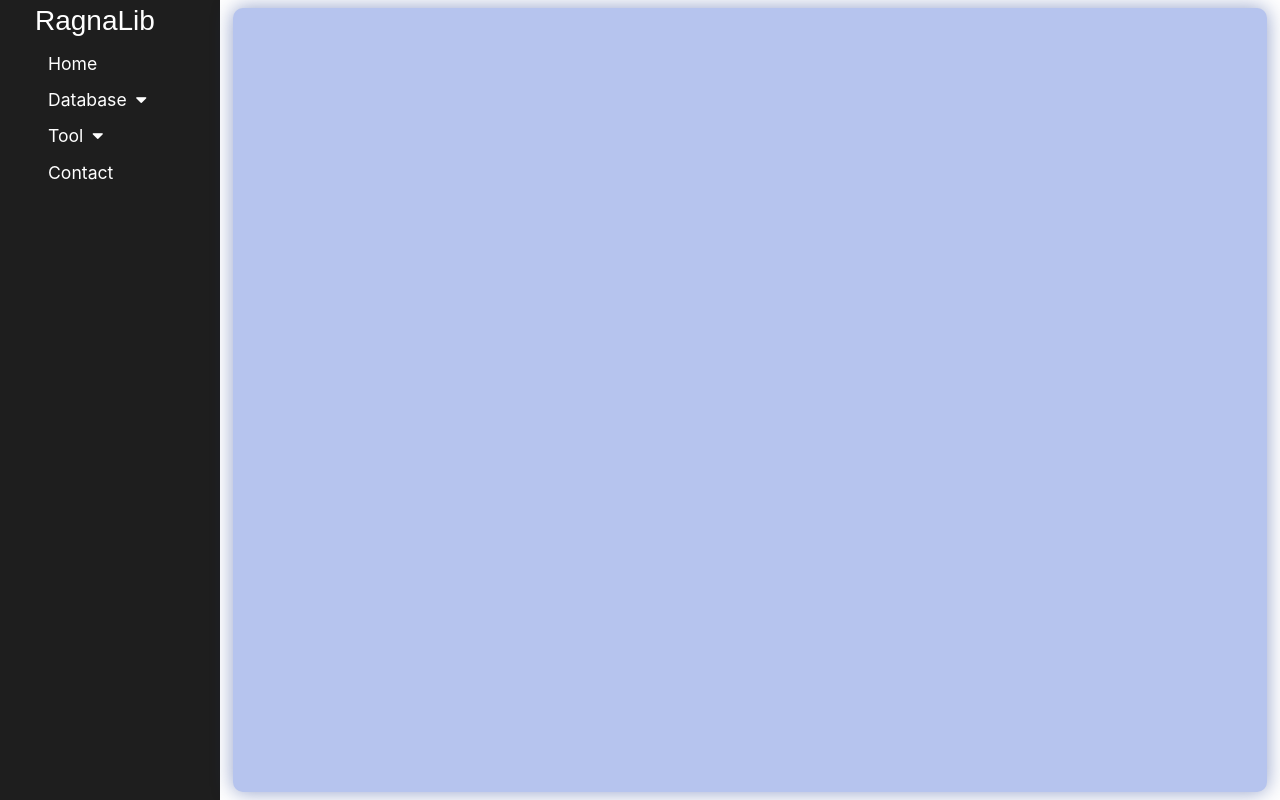
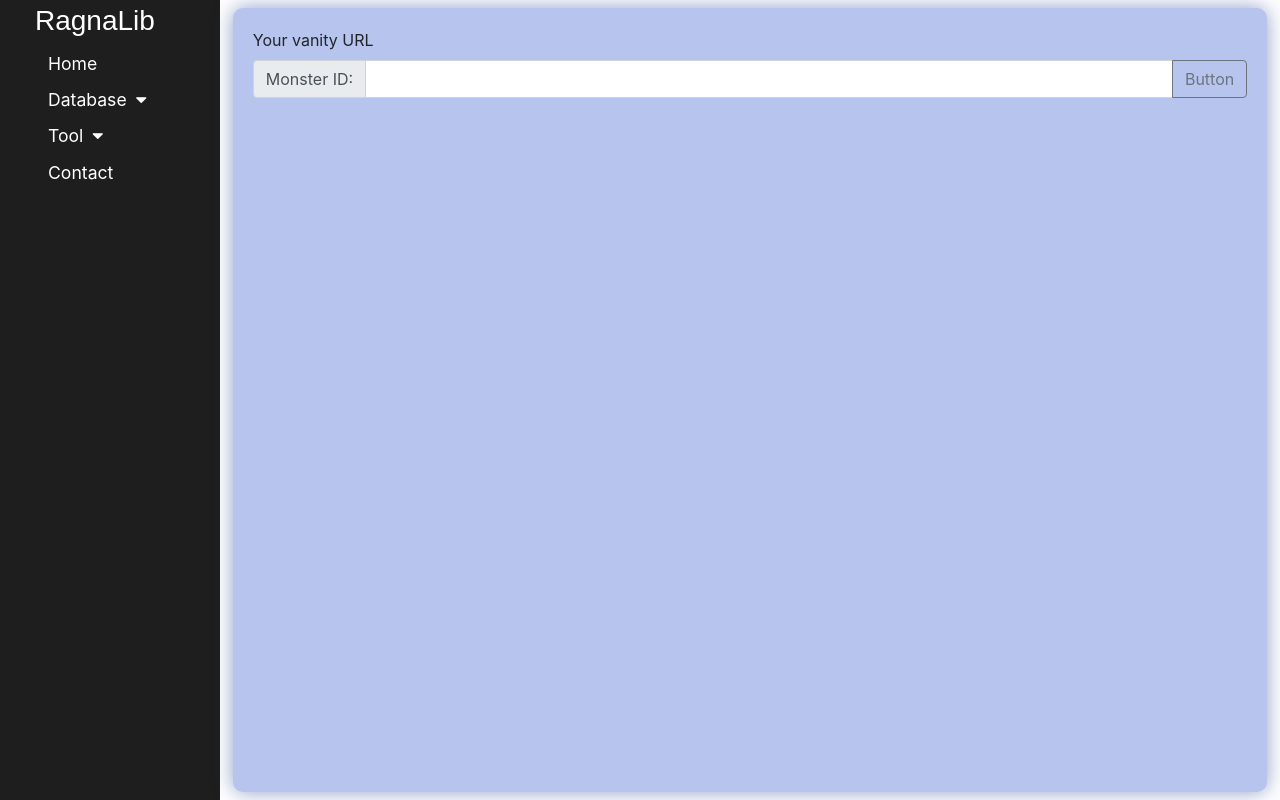
Before and after one commit to Berthot/TraningVue, a Vue app: page /database/monster in a window 1280 px wide. Built offline with nearby package versions, Linux system fonts and the light colour scheme.

Commit message:
add monster index

```diff
--- /dev/null
+++ b/src/components/MonsterIndex.vue
@@ -0,0 +1,37 @@
+<template>
+  <label for="basic-url">Your vanity URL</label>
+  <div class="input-group mb-3">
+    <div class="input-group-prepend">
+      <span class="input-group-text outraclasse" id="basic-addon3">Monster ID: </span>
+    </div>
+    <input type="text" class="form-control" id="basic-url" aria-describedby="basic-addon3" v-model="monster">
+    <div class="input-group-append">
+      <button class="btn btn-outline-secondary" type="button" @click="sendToMonster">Button</button>
+    </div>
+  </div>
+</template>
+
+
+<script lang="ts">
+import {defineComponent} from 'vue';
+
+export default defineComponent({
+
+  data() {
+    return {
+      monster: ""
+    }
+  },
+  methods: {
+    sendToMonster(): void {
+      this.$router.push({ name: 'Monster', params: { id: this.monster } })
+    }
+  }
+});
+</script>
+
+<style scoped>
+
+
+
+</style>
--- /dev/null
+++ b/src/helpers/notEmpty.ts
@@ -0,0 +1,3 @@
+export default function notEmpty<T>(obj: T): boolean {
+    return Object.keys(obj).length !== 0;
+}
--- a/src/router/index.ts
+++ b/src/router/index.ts
@@ -6,6 +6,11 @@ const routes: Array<RouteRecordRaw> = [
     path: '/',
     name: 'Home',
     component: Home
+  },
+  {
+    path: '/database/monster/',
+    name: 'MonsterIndex',
+    component: () => import(/* webpackChunkName: "Monster" */ '../components/MonsterIndex.vue')
   },
   {
     path: '/database/monster/:id',
--- a/src/stores/MonsterStore.ts
+++ b/src/stores/MonsterStore.ts
@@ -2,6 +2,7 @@ import {defineStore} from "pinia";
 import {MonsterRequest} from "@/Structs/MonsterApi";
 import axios from "axios";
 import mocJson from "@/assets/valk.json"
+import notEmpty from "@/helpers/notEmpty";
 
 // esse partial faz todos os atributos da interface serem opcionais, da para você tirar ele depois, ou definir isso direto na interface
 export type MonsterRequestOpcional = Partial<MonsterRequest>;
@@ -19,16 +20,17 @@ export const useMonsterStore = defineStore({
     },
     actions: {
         async fetchMonsterById(id: number): Promise<void> {
-            if (this.monsterById(id) !== undefined) {
+            if (notEmpty(this.monsterById(id))) {
                 return;
             }
-            return await new Promise(r => setTimeout(r, 2000));
-            // return await axios.get('https://localhost:5001/api/Monster/' + id).then((response) => {
-            //     const monster: MonsterRequest =  response.data;
-            //     this.addMonster(monster);
-            // }).catch((err) => {
-            //     console.log("ERRO CABULOZO AO TENTAR PEGAR O MONSTRO");
-            // })
+            // return await new Promise(r => setTimeout(r, 2000));
+            return await axios.get('https://localhost:5001/api/Monster/' + id).then((response) => {
+                const monster: MonsterRequest = response.data;
+                this.addMonster(monster);
+
+            }).catch((err) => {
+                console.log("ERRO CABULOZO AO TENTAR PEGAR O MONSTRO");
+            })
         },
         monsterById(id: number): MonsterRequestOpcional {
             const monster = this.monsters.find((monster: MonsterRequestOpcional) => monster.id === id);
@@ -39,7 +41,6 @@ export const useMonsterStore = defineStore({
         },
         addMonster(monster: MonsterRequest): void {
             this.monsters.push(monster);
-            console.log(this.monsters);
         }
     },
     getters: {
```
Also changed, not shown: package.json (+5 -5 lines), 1 other file (tests, documents, lock files or other folders).
